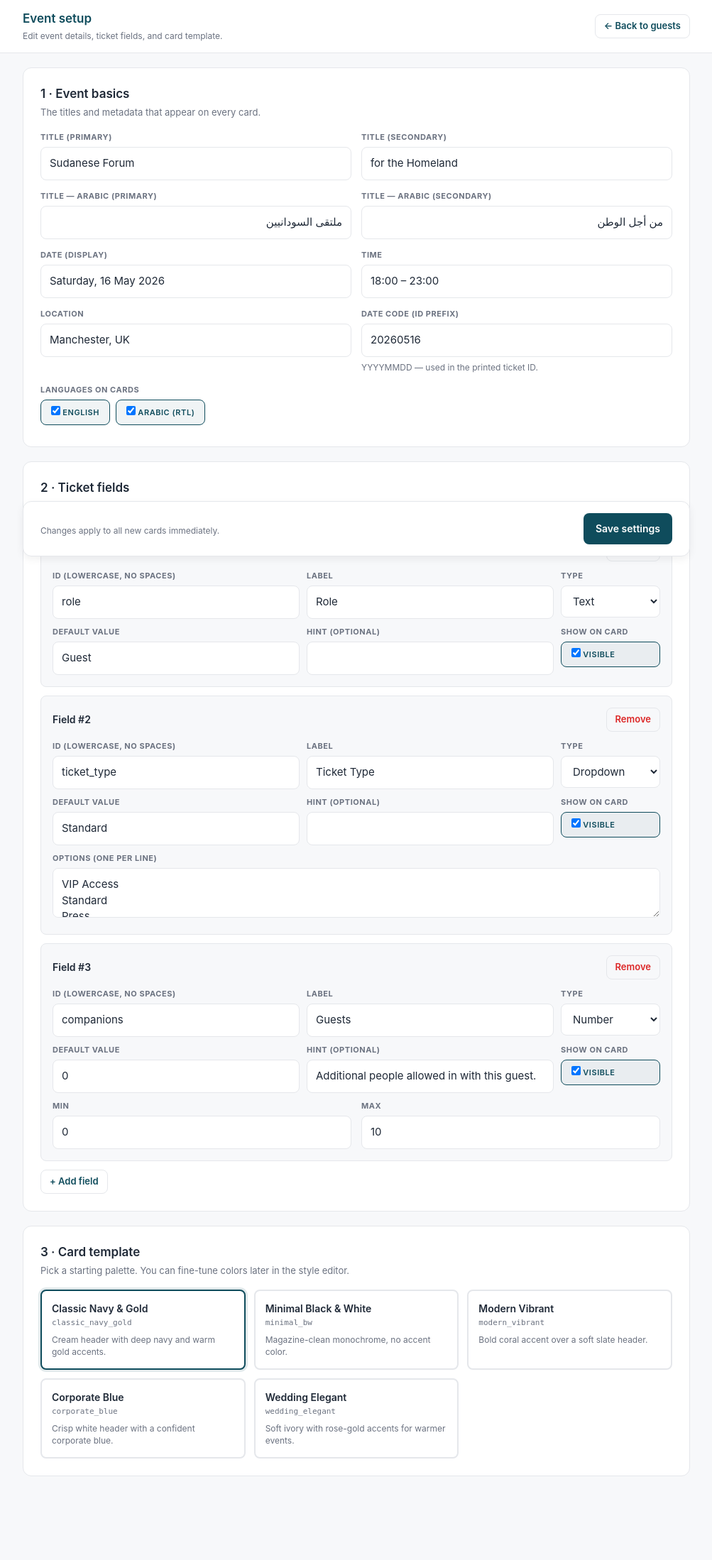
After one commit to Abdelrhman-Rayis/event-cards-system, a Flask app: page /setup in a window 1280 px wide. The commit adds this page. Shown: the whole page at 71% size, without its empty margins (138-1141 px from the left). Run offline with Flask 3, Linux system fonts and the light colour scheme.

Commit message:
Phase 5: setup wizard at /setup
Single-page sectioned form that edits event.json — event basics, ticket
fields, and template picker — and persists via config.save_config +
reload_config so the change is live for the next render without a
restart.

Fields editor handles all three field types (text / select / number) with
JS-driven add/remove and live reindexing of the fields[N][key] form keys.
The renderer expects a list, so keys are renumbered on every mutation.

Round-trip preservation: keys not surfaced by the wizard (placeholder,
display_format, etc.) are merged in from the existing field-by-id before
saving, so opening the wizard and clicking Save never silently drops
advanced configuration. Verified by saving the Sudanese-Forum event and
confirming display_format='companion_label' survived.

index.html gains an "Event setup" link next to "Door verification".

Co-Authored-By: Claude Opus 4.7 <noreply@anthropic.com>

```diff
--- a/event_cards/__init__.py
+++ b/event_cards/__init__.py
@@ -5,6 +5,7 @@ from flask import Flask
 from . import config
 from .routes.cards import cards_bp
 from .routes.guests import guests_bp
+from .routes.setup import setup_bp
 from .routes.verify import verify_bp
 
 
@@ -19,5 +20,6 @@ def create_app():
     app.register_blueprint(guests_bp)
     app.register_blueprint(cards_bp)
     app.register_blueprint(verify_bp)
+    app.register_blueprint(setup_bp)
 
     return app
--- /dev/null
+++ b/event_cards/routes/setup.py
@@ -0,0 +1,151 @@
+"""Setup wizard — edits event.json (title, fields, template, languages)."""
+
+from collections import defaultdict
+
+from flask import (
+    Blueprint,
+    redirect,
+    render_template,
+    request,
+    url_for,
+)
+
+from .. import config
+from ..rendering.themes import list_themes
+
+setup_bp = Blueprint("setup", __name__)
+
+
+_FIELD_TYPES = ("text", "select", "number")
+
+
+_FORM_KNOWN_KEYS = {
+    "id",
+    "label",
+    "type",
+    "show_on_card",
+    "default",
+    "options",
+    "options_text",
+    "hint",
+    "min",
+    "max",
+}
+
+
+def _parse_fields(form, existing_fields):
+    """Convert flat ``fields[i][key]`` form keys into a list of field dicts.
+
+    Keys not exposed by the wizard (e.g. ``display_format``, ``placeholder``)
+    are carried over from ``existing_fields`` when a field id matches, so the
+    wizard never silently drops advanced configuration.
+    """
+    by_id_existing = {f.get("id"): f for f in (existing_fields or [])}
+
+    by_idx: dict[int, dict] = defaultdict(dict)
+    for key, value in form.items(multi=True):
+        if not key.startswith("fields["):
+            continue
+        try:
+            idx_str, rest = key[len("fields[") :].split("]", 1)
+            idx = int(idx_str)
+        except ValueError:
+            continue
+        # rest looks like "[id]" or "[options]"
+        sub = rest.strip("[]")
+        if sub == "options":
+            by_idx[idx].setdefault("options", []).append(value)
+        else:
+            by_idx[idx][sub] = value
+
+    fields = []
+    for idx in sorted(by_idx.keys()):
+        f = by_idx[idx]
+        fid = (f.get("id") or "").strip()
+        label = (f.get("label") or "").strip()
+        if not fid or not label:
+            continue
+        ftype = f.get("type", "text")
+        if ftype not in _FIELD_TYPES:
+            ftype = "text"
+        out = {
+            "id": fid,
+            "label": label,
+            "type": ftype,
+            "show_on_card": f.get("show_on_card") == "on",
+            "default": (f.get("default") or "").strip(),
+        }
+        if ftype == "select":
+            opts = [o.strip() for o in f.get("options", []) if o.strip()]
+            # also accept newline-separated options textarea
+            raw = f.get("options_text", "")
+            if raw:
+                opts = [o.strip() for o in raw.splitlines() if o.strip()]
+            out["options"] = opts or ["Option 1"]
+            if out["default"] and out["default"] not in out["options"]:
+                out["default"] = out["options"][0]
+        if ftype == "number":
+            try:
+                out["min"] = int(f.get("min", 0))
+            except ValueError:
+                out["min"] = 0
+            try:
+                out["max"] = int(f.get("max", 10))
+            except ValueError:
+                out["max"] = 10
+            try:
+                out["default"] = int(out["default"]) if out["default"] != "" else 0
+            except ValueError:
+                out["default"] = 0
+        hint = (f.get("hint") or "").strip()
+        if hint:
+            out["hint"] = hint
+
+        prev = by_id_existing.get(fid)
+        if prev:
+            for k, v in prev.items():
+                if k not in out and k not in _FORM_KNOWN_KEYS:
+                    out[k] = v
+        fields.append(out)
+    return fields
+
+
+@setup_bp.route("/setup", methods=["GET", "POST"])
+def setup():
+    if request.method == "POST":
+        cfg = dict(config.CONFIG)
+        for key in (
+            "title_primary",
+            "title_secondary",
+            "title_primary_ar",
+            "title_secondary_ar",
+            "date",
+            "time",
+            "location",
+            "date_code",
+        ):
+            cfg[key] = request.form.get(key, "").strip()
+
+        langs = request.form.getlist("languages")
+        cfg["languages"] = [l for l in langs if l in ("en", "ar")] or ["en"]
+
+        fields = _parse_fields(request.form, config.CONFIG.get("fields"))
+        if fields:
+            cfg["fields"] = fields
+
+        template_id = request.form.get("template_id", "").strip()
+        if template_id:
+            tpl = dict(cfg.get("template") or {})
+            tpl["id"] = template_id
+            cfg["template"] = tpl
+
+        config.save_config(cfg)
+        config.reload_config()
+        return redirect(url_for("setup.setup", saved=1))
+
+    return render_template(
+        "setup.html",
+        cfg=config.CONFIG,
+        themes=list_themes(),
+        saved=request.args.get("saved") == "1",
+    )
--- a/event_cards/templates/index.html
+++ b/event_cards/templates/index.html
@@ -194,7 +194,10 @@
         <h1>Guest Cards</h1>
         <p>{{ event.title_en_l1 }} {{ event.title_en_l2 }} · {{ event.date }} · {{ event.location }}</p>
       </div>
-      <a href="{{ url_for('verify.verify') }}" class="btn btn--ghost btn--sm">Door verification →</a>
+      <div style="display: flex; gap: 8px;">
+        <a href="{{ url_for('setup.setup') }}" class="btn btn--ghost btn--sm">Event setup</a>
+        <a href="{{ url_for('verify.verify') }}" class="btn btn--ghost btn--sm">Door verification →</a>
+      </div>
     </div>
   </header>
 
--- /dev/null
+++ b/event_cards/templates/setup.html
@@ -0,0 +1,451 @@
+<!DOCTYPE html>
+<html lang="en">
+<head>
+  <meta charset="utf-8">
+  <meta name="viewport" content="width=device-width, initial-scale=1, viewport-fit=cover">
+  <title>Event Setup — {{ cfg.title_primary }}</title>
+  <style>
+    :root {
+      --primary: #0F4C5C; --primary-hover: #155F73;
+      --accent: #C9A14A; --accent-hover: #B68E3E;
+      --bg: #F7F8FA; --surface: #FFFFFF;
+      --text: #1F2937; --muted: #6B7280; --border: #E5E7EB;
+      --success: #047857; --success-bg: rgba(16,185,129,0.12);
+      --danger: #DC2626; --danger-bg: rgba(220,38,38,0.08);
+      --radius: 12px; --radius-sm: 8px; --tap: 44px;
+    }
+    * { box-sizing: border-box; }
+    html, body { margin: 0; padding: 0; }
+    body {
+      font-family: -apple-system, BlinkMacSystemFont, "Inter", "Segoe UI", system-ui, sans-serif;
+      font-size: 15px; line-height: 1.5; color: var(--text);
+      background: var(--bg); -webkit-font-smoothing: antialiased;
+    }
+    h1, h2, h3 { margin: 0; }
+    .hdr { background: var(--surface); border-bottom: 1px solid var(--border); position: sticky; top: 0; z-index: 10; }
+    .hdr__inner {
+      max-width: 980px; margin: 0 auto; padding: 14px 20px;
+      display: flex; align-items: center; justify-content: space-between; gap: 12px;
+    }
+    .hdr__brand h1 { font-size: 17px; font-weight: 600; color: var(--primary); }
+    .hdr__brand p { margin: 2px 0 0; font-size: 12px; color: var(--muted); }
+
+    .container { max-width: 980px; margin: 0 auto; padding: 20px; }
+    @media (max-width: 480px) { .container { padding: 14px; } }
+
+    .saved-banner {
+      background: var(--success-bg); color: var(--success);
+      padding: 12px 16px; border-radius: var(--radius-sm);
+      margin-bottom: 16px; font-weight: 600; font-size: 14px;
+    }
+
+    .card {
+      background: var(--surface); border: 1px solid var(--border);
+      border-radius: var(--radius); padding: 24px; margin-bottom: 20px;
+    }
+    .card__hdr { margin-bottom: 16px; }
+    .card__hdr h2 { font-size: 17px; font-weight: 600; color: var(--text); }
+    .card__hdr p { margin: 4px 0 0; font-size: 13px; color: var(--muted); }
+
+    .row { display: grid; gap: 14px; }
+    .row--2 { grid-template-columns: 1fr 1fr; }
+    @media (max-width: 600px) { .row--2 { grid-template-columns: 1fr; } }
+
+    .field { display: block; }
+    .field label {
+      display: block; font-size: 11px; font-weight: 700; color: var(--muted);
+      margin-bottom: 6px; text-transform: uppercase; letter-spacing: 0.05em;
+    }
+    .input, .select, textarea {
+      width: 100%; padding: 11px 12px; font: inherit; color: inherit;
+      background: var(--surface); border: 1px solid var(--border);
+      border-radius: var(--radius-sm); transition: border-color 0.15s, box-shadow 0.15s;
+    }
+    .input:focus, .select:focus, textarea:focus {
+      outline: none; border-color: var(--primary);
+      box-shadow: 0 0 0 3px rgba(15,76,92,0.12);
+    }
+    .input, .select { unicode-bidi: plaintext; }
+    textarea { min-height: 70px; resize: vertical; font-family: inherit; }
+    .hint { font-size: 12px; color: var(--muted); margin-top: 6px; }
+
+    .check {
+      display: inline-flex; align-items: center; gap: 8px;
+      padding: 8px 14px; border: 1px solid var(--border);
+      border-radius: var(--radius-sm); cursor: pointer; user-select: none;
+      background: var(--surface); transition: border-color 0.15s, background 0.15s;
+    }
+    .check input { margin: 0; }
+    .check:has(input:checked) {
+      border-color: var(--primary); background: rgba(15,76,92,0.06);
+      color: var(--primary); font-weight: 600;
+    }
+    .checks { display: flex; flex-wrap: wrap; gap: 8px; }
+
+    .btn {
+      display: inline-flex; align-items: center; justify-content: center; gap: 6px;
+      padding: 0 16px; min-height: var(--tap); font: inherit;
+      font-weight: 600; font-size: 14px; border: 1px solid transparent;
+      border-radius: var(--radius-sm); cursor: pointer; text-decoration: none;
+    }
+    .btn--primary { background: var(--primary); color: white; }
+    .btn--primary:hover { background: var(--primary-hover); }
+    .btn--ghost { background: var(--surface); color: var(--primary); border-color: var(--border); }
+    .btn--ghost:hover { background: var(--bg); border-color: var(--primary); }
+    .btn--sm { min-height: 34px; padding: 0 12px; font-size: 13px; }
+    .btn--danger { background: transparent; color: var(--danger); border-color: var(--border); }
+    .btn--danger:hover { background: var(--danger-bg); border-color: var(--danger); }
+
+    /* Fields editor */
+    .fld {
+      border: 1px solid var(--border); border-radius: var(--radius-sm);
+      padding: 16px; margin-bottom: 12px; background: var(--bg);
+    }
+    .fld__hdr {
+      display: flex; align-items: center; justify-content: space-between;
+      gap: 12px; margin-bottom: 12px;
+    }
+    .fld__hdr h3 { font-size: 14px; color: var(--text); font-weight: 600; }
+    .fld__row { display: grid; grid-template-columns: 1fr 1fr 140px; gap: 10px; }
+    @media (max-width: 600px) { .fld__row { grid-template-columns: 1fr; } }
+    .fld__row + .fld__row { margin-top: 10px; }
+    .fld__sub { display: none; margin-top: 10px; }
+    .fld[data-type="select"] .fld__sub--select { display: block; }
+    .fld[data-type="number"] .fld__sub--number { display: block; }
+
+    /* Themes */
+    .themes { display: grid; grid-template-columns: repeat(auto-fill, minmax(220px, 1fr)); gap: 12px; }
+    .theme {
+      display: block; cursor: pointer; border: 2px solid var(--border);
+      border-radius: var(--radius-sm); padding: 14px; background: var(--surface);
+      transition: border-color 0.15s, transform 0.15s;
+    }
+    .theme:hover { border-color: var(--primary); }
+    .theme input { display: none; }
+    .theme:has(input:checked) {
+      border-color: var(--primary); box-shadow: 0 0 0 3px rgba(15,76,92,0.12);
+    }
+    .theme__name { font-weight: 600; color: var(--text); font-size: 14px; }
+    .theme__id { font-size: 11px; color: var(--muted); font-family: ui-monospace, monospace; margin-top: 2px; }
+    .theme__desc { font-size: 12px; color: var(--muted); margin-top: 8px; line-height: 1.4; }
+
+    .actions {
+      display: flex; gap: 10px; align-items: center; justify-content: space-between;
+      padding: 16px 24px; background: var(--surface);
+      border: 1px solid var(--border); border-radius: var(--radius);
+      position: sticky; bottom: 16px; z-index: 5;
+      box-shadow: 0 4px 12px rgba(0,0,0,0.06);
+    }
+  </style>
+</head>
+<body>
+  <header class="hdr">
+    <div class="hdr__inner">
+      <div class="hdr__brand">
+        <h1>Event setup</h1>
+        <p>Edit event details, ticket fields, and card template.</p>
+      </div>
+      <a href="{{ url_for('guests.index') }}" class="btn btn--ghost btn--sm">← Back to guests</a>
+    </div>
+  </header>
+
+  <main class="container">
+    {% if saved %}<div class="saved-banner">Settings saved.</div>{% endif %}
+
+    <form method="post">
+
+      <!-- ============== EVENT BASICS ============== -->
+      <section class="card">
+        <div class="card__hdr">
+          <h2>1 · Event basics</h2>
+          <p>The titles and metadata that appear on every card.</p>
+        </div>
+
+        <div class="row row--2">
+          <div class="field">
+            <label for="f-tp">Title (primary)</label>
+            <input id="f-tp" type="text" name="title_primary" class="input"
+                   value="{{ cfg.title_primary|default('', true) }}" dir="auto"
+                   placeholder="Annual Tech Summit">
+          </div>
+          <div class="field">
+            <label for="f-ts">Title (secondary)</label>
+            <input id="f-ts" type="text" name="title_secondary" class="input"
+                   value="{{ cfg.title_secondary|default('', true) }}" dir="auto"
+                   placeholder="2026 Edition">
+          </div>
+        </div>
+
+        <div class="row row--2" style="margin-top: 14px;">
+          <div class="field">
+            <label for="f-tpa">Title — Arabic (primary)</label>
+            <input id="f-tpa" type="text" name="title_primary_ar" class="input"
+                   value="{{ cfg.title_primary_ar|default('', true) }}" dir="auto" lang="ar"
+                   placeholder="Leave blank for English-only events">
+          </div>
+          <div class="field">
+            <label for="f-tsa">Title — Arabic (secondary)</label>
+            <input id="f-tsa" type="text" name="title_secondary_ar" class="input"
+                   value="{{ cfg.title_secondary_ar|default('', true) }}" dir="auto" lang="ar">
+          </div>
+        </div>
+
+        <div class="row row--2" style="margin-top: 14px;">
+          <div class="field">
+            <label for="f-date">Date (display)</label>
+            <input id="f-date" type="text" name="date" class="input"
+                   value="{{ cfg.date|default('', true) }}"
+                   placeholder="Saturday, 16 May 2026">
+          </div>
+          <div class="field">
+            <label for="f-time">Time</label>
+            <input id="f-time" type="text" name="time" class="input"
+                   value="{{ cfg.time|default('', true) }}"
+                   placeholder="18:00 – 23:00">
+          </div>
+        </div>
+
+        <div class="row row--2" style="margin-top: 14px;">
+          <div class="field">
+            <label for="f-loc">Location</label>
+            <input id="f-loc" type="text" name="location" class="input"
+                   value="{{ cfg.location|default('', true) }}" dir="auto"
+                   placeholder="Manchester, UK">
+          </div>
+          <div class="field">
+            <label for="f-dc">Date code (ID prefix)</label>
+            <input id="f-dc" type="text" name="date_code" class="input"
+                   value="{{ cfg.date_code|default('', true) }}"
+                   placeholder="20260516" pattern="[0-9]+">
+            <div class="hint">YYYYMMDD — used in the printed ticket ID.</div>
+          </div>
+        </div>
+
+        <div class="field" style="margin-top: 14px;">
+          <label>Languages on cards</label>
+          <div class="checks">
+            <label class="check">
+              <input type="checkbox" name="languages" value="en"
+                {% if 'en' in cfg.languages %}checked{% endif %}>
+              English
+            </label>
+            <label class="check">
+              <input type="checkbox" name="languages" value="ar"
+                {% if 'ar' in cfg.languages %}checked{% endif %}>
+              Arabic (RTL)
+            </label>
+          </div>
+        </div>
+      </section>
+
+      <!-- ============== FIELDS ============== -->
+      <section class="card">
+        <div class="card__hdr">
+          <h2>2 · Ticket fields</h2>
+          <p>Define the per-guest fields shown on the ticket. Name &amp; photo are always included.</p>
+        </div>
+
+        <div id="fields-list">
+          {% for f in cfg.fields %}
+          <div class="fld" data-type="{{ f.type }}" data-idx="{{ loop.index0 }}">
+            <div class="fld__hdr">
+              <h3>Field #<span class="fld__num">{{ loop.index }}</span></h3>
+              <button type="button" class="btn btn--danger btn--sm" data-remove>Remove</button>
+            </div>
+            <div class="fld__row">
+              <div class="field">
+                <label>ID (lowercase, no spaces)</label>
+                <input type="text" class="input" name="fields[{{ loop.index0 }}][id]"
+                       value="{{ f.id }}" required pattern="[a-z_][a-z0-9_]*">
+              </div>
+              <div class="field">
+                <label>Label</label>
+                <input type="text" class="input" name="fields[{{ loop.index0 }}][label]"
+                       value="{{ f.label }}" required>
+              </div>
+              <div class="field">
+                <label>Type</label>
+                <select class="select" name="fields[{{ loop.index0 }}][type]" data-type-select>
+                  <option value="text"   {% if f.type=='text' %}selected{% endif %}>Text</option>
+                  <option value="select" {% if f.type=='select' %}selected{% endif %}>Dropdown</option>
+                  <option value="number" {% if f.type=='number' %}selected{% endif %}>Number</option>
+                </select>
+              </div>
+            </div>
+            <div class="fld__row">
+              <div class="field">
+                <label>Default value</label>
+                <input type="text" class="input" name="fields[{{ loop.index0 }}][default]"
+                       value="{{ f.default if f.default is not none else '' }}">
+              </div>
+              <div class="field">
+                <label>Hint (optional)</label>
+                <input type="text" class="input" name="fields[{{ loop.index0 }}][hint]"
+                       value="{{ f.hint|default('', true) }}">
+              </div>
+              <div class="field">
+                <label>Show on card</label>
+                <label class="check" style="margin-top: 4px;">
+                  <input type="checkbox" name="fields[{{ loop.index0 }}][show_on_card]"
+                    {% if f.show_on_card %}checked{% endif %}>
+                  Visible
+                </label>
+              </div>
+            </div>
+            <div class="fld__sub fld__sub--select">
+              <div class="field">
+                <label>Options (one per line)</label>
+                <textarea name="fields[{{ loop.index0 }}][options_text]"
+                          placeholder="VIP&#10;Standard&#10;Press">{{ (f.options or [])|join('\n') }}</textarea>
+              </div>
+            </div>
+            <div class="fld__sub fld__sub--number">
+              <div class="row row--2">
+                <div class="field">
+                  <label>Min</label>
+                  <input type="number" class="input" name="fields[{{ loop.index0 }}][min]"
+                         value="{{ f.min if f.min is defined else 0 }}">
+                </div>
+                <div class="field">
+                  <label>Max</label>
+                  <input type="number" class="input" name="fields[{{ loop.index0 }}][max]"
+                         value="{{ f.max if f.max is defined else 10 }}">
+                </div>
+              </div>
+            </div>
+          </div>
+          {% endfor %}
+        </div>
+
+        <button type="button" id="add-field" class="btn btn--ghost btn--sm">+ Add field</button>
+
+        <template id="field-template">
+          <div class="fld" data-type="text" data-idx="__IDX__">
+            <div class="fld__hdr">
+              <h3>Field #<span class="fld__num">__NUM__</span></h3>
+              <button type="button" class="btn btn--danger btn--sm" data-remove>Remove</button>
+            </div>
+            <div class="fld__row">
+              <div class="field">
+                <label>ID (lowercase, no spaces)</label>
+                <input type="text" class="input" name="fields[__IDX__][id]" required pattern="[a-z_][a-z0-9_]*">
+              </div>
+              <div class="field">
+                <label>Label</label>
+                <input type="text" class="input" name="fields[__IDX__][label]" required>
+              </div>
+              <div class="field">
+                <label>Type</label>
+                <select class="select" name="fields[__IDX__][type]" data-type-select>
+                  <option value="text" selected>Text</option>
+                  <option value="select">Dropdown</option>
+                  <option value="number">Number</option>
+                </select>
+              </div>
+            </div>
+            <div class="fld__row">
+              <div class="field">
+                <label>Default value</label>
+                <input type="text" class="input" name="fields[__IDX__][default]">
+              </div>
+              <div class="field">
+                <label>Hint (optional)</label>
+                <input type="text" class="input" name="fields[__IDX__][hint]">
+              </div>
+              <div class="field">
+                <label>Show on card</label>
+                <label class="check" style="margin-top: 4px;">
+                  <input type="checkbox" name="fields[__IDX__][show_on_card]" checked>
+                  Visible
+                </label>
+              </div>
+            </div>
+            <div class="fld__sub fld__sub--select">
+              <div class="field">
+                <label>Options (one per line)</label>
+                <textarea name="fields[__IDX__][options_text]" placeholder="Option 1&#10;Option 2"></textarea>
+              </div>
+            </div>
+            <div class="fld__sub fld__sub--number">
+              <div class="row row--2">
+                <div class="field"><label>Min</label><input type="number" class="input" name="fields[__IDX__][min]" value="0"></div>
+                <div class="field"><label>Max</label><input type="number" class="input" name="fields[__IDX__][max]" value="10"></div>
+              </div>
+            </div>
+          </div>
+        </template>
+      </section>
+
+      <!-- ============== TEMPLATE ============== -->
+      <section class="card">
+        <div class="card__hdr">
+          <h2>3 · Card template</h2>
+          <p>Pick a starting palette. You can fine-tune colors later in the style editor.</p>
+        </div>
+
+        <div class="themes">
+          {% for tid, tname, tdesc in themes %}
+          <label class="theme">
+            <input type="radio" name="template_id" value="{{ tid }}"
+              {% if (cfg.template.id or 'classic_navy_gold') == tid %}checked{% endif %}>
+            <div class="theme__name">{{ tname }}</div>
+            <div class="theme__id">{{ tid }}</div>
+            <div class="theme__desc">{{ tdesc }}</div>
+          </label>
+          {% endfor %}
+        </div>
+      </section>
+
+      <div class="actions">
+        <span class="hint">Changes apply to all new cards immediately.</span>
+        <button type="submit" class="btn btn--primary">Save settings</button>
+      </div>
+    </form>
+  </main>
+
+  <script>
+    (function(){
+      var list = document.getElementById('fields-list');
+      var tpl = document.getElementById('field-template');
+      var addBtn = document.getElementById('add-field');
+
+      function reindex() {
+        var rows = list.querySelectorAll('.fld');
+        rows.forEach(function(row, i){
+          row.dataset.idx = i;
+          row.querySelector('.fld__num').textContent = (i + 1);
+          row.querySelectorAll('[name^="fields["]').forEach(function(inp){
+            inp.name = inp.name.replace(/^fields\[\d+\]/, 'fields[' + i + ']');
+          });
+        });
+      }
+
+      function bindRow(row) {
+        var rm = row.querySelector('[data-remove]');
+        if (rm) rm.addEventListener('click', function(){
+          row.remove();
+          reindex();
+        });
+        var ts = row.querySelector('[data-type-select]');
+        if (ts) ts.addEventListener('change', function(){
+          row.dataset.type = ts.value;
+        });
+      }
+
+      list.querySelectorAll('.fld').forEach(bindRow);
+
+      addBtn.addEventListener('click', function(){
+        var idx = list.querySelectorAll('.fld').length;
+        var html = tpl.innerHTML
+          .replace(/__IDX__/g, idx)
+          .replace(/__NUM__/g, idx + 1);
+        var wrap = document.createElement('div');
+        wrap.innerHTML = html.trim();
+        var node = wrap.firstChild;
+        list.appendChild(node);
+        bindRow(node);
+      });
+    })();
+  </script>
+</body>
+</html>
```
Also changed, not shown: event.json (+7 -7 lines).
